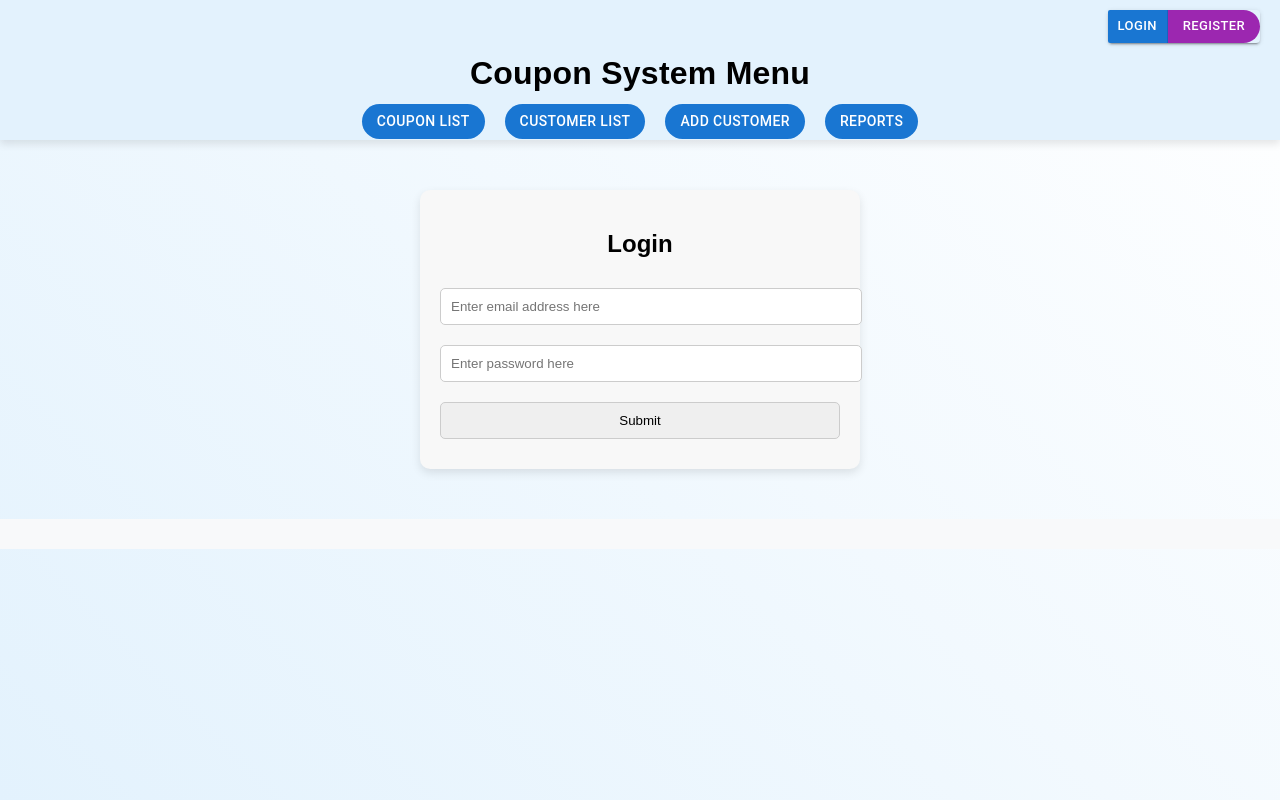
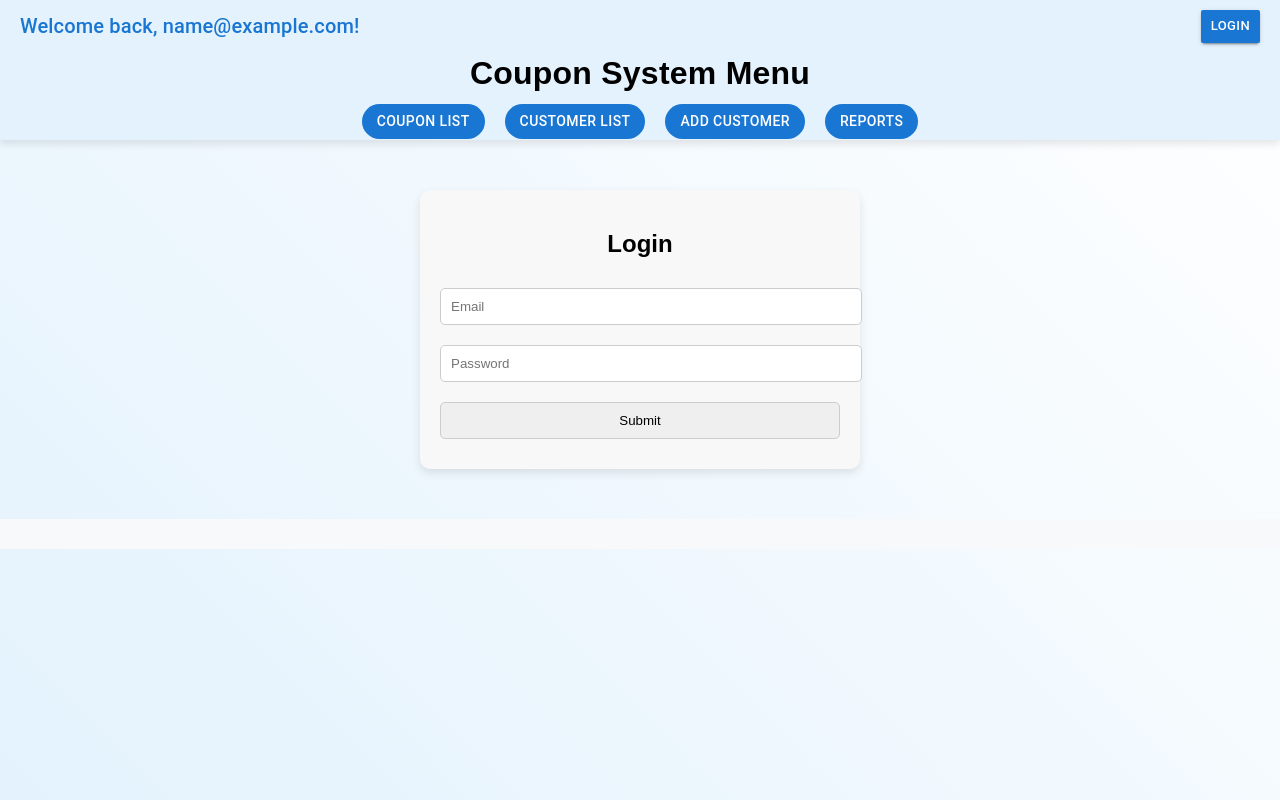
Before and after one commit to moradi12/OversightCoupons, a React (Create React App) app in the folder typescript_coupon_front/: page /login in a window 1280 px wide. Built offline with nearby package versions, Linux system fonts and the light colour scheme; sample sign-in values are in the browser's storage.

Commit message:
adding models +headers + login + main

```diff
--- a/package.json
+++ b/package.json
@@ -1,5 +1,6 @@
 {
   "dependencies": {
+    "typescript": "^5.6.3",
     "validator": "^13.12.0"
   }
 }
--- /dev/null
+++ b/typescript_coupon_front/src/Components/Layout/Context/AdminContext.tsx
@@ -0,0 +1,31 @@
+import { createContext, useState } from "react";
+import IUserContextProvider from "../../Models/IUserContextProvider";
+import { UserDetails } from "../../Models/UserDetails";
+
+export const AdminContext = createContext<IUserContextProvider>({
+  UserDetails:null,
+  setUserDetails: () => {},
+  finishProvider: false,
+  setFinishProvider: () => {},
+});
+const mockUser: UserDetails = {
+  id: 1,
+  password: "admin12345",
+  email: "admin@admin.com",
+  // any other fields required by IUser interface
+};
+
+export const AdminContextProvider = ({
+  children,
+}: {
+  children: React.ReactNode;
+}) => {
+  const [finishProvider, setFinishProvider] = useState(false);
+  const [UserDetails, setUserDetails] = useState<UserDetails | null>(mockUser); // Align state with interface
+
+  return (
+    <AdminContext.Provider value={{ UserDetails, finishProvider, setFinishProvider, setUserDetails }}>
+      {children}
+    </AdminContext.Provider>
+  );
+};
--- a/typescript_coupon_front/src/Components/Layout/Header/Header.tsx
+++ b/typescript_coupon_front/src/Components/Layout/Header/Header.tsx
@@ -1,23 +1,32 @@
-import { Box, Button, ButtonGroup } from "@mui/material";
-import { useState } from "react";
+import { Box, Button, ButtonGroup, Typography } from "@mui/material";
+import { useContext, useEffect, useState } from "react";
 import { useNavigate } from "react-router-dom";
+import { AdminContext } from "../Context/AdminContext";
 
 export function Header(): JSX.Element {
   const navigate = useNavigate();
-  const [isLogged, setIsLogged] = useState(false);
+  const [welcomeMessage, setWelcomeMessage] = useState<string>("");
+  const {finishProvider} = useContext(AdminContext);
 
-
-  /**
- * login
- */
-
+  useEffect(() => {
+    const loggedIn = localStorage.getItem("isLoggedIn");
+    if (loggedIn === "true") {
+      setWelcomeMessage(`Welcome back, ${localStorage.getItem("userEmail")}!`);
+    }
+  }, []);
 
   const handleLogin = () => {
     navigate("/login");
   };
 
-  const handleRegister = () => {
-    navigate("/register");
+  const handleLogout = () => {
+    localStorage.removeItem("isLoggedIn");
+    localStorage.removeItem("userEmail");
+    setWelcomeMessage("See you next time!");
+
+    setTimeout(() => {
+      navigate("/");
+    }, 2000);
   };
 
   return (
@@ -25,7 +34,7 @@ export function Header(): JSX.Element {
       component="header"
       sx={{
         display: "flex",
-        justifyContent: "flex-end",
+        justifyContent: "space-between",
         alignItems: "center",
         padding: "10px 20px",
         backgroundColor: "#e3f2fd",
@@ -34,7 +43,24 @@ export function Header(): JSX.Element {
         zIndex: 1000,
       }}
     >
+      <Typography variant="h6" sx={{ color: "#1976d2" }}>
+        {welcomeMessage}
+      </Typography>
       <ButtonGroup variant="contained" size="small">
+        {finishProvider ? (
+          <Button
+            color="primary"
+            onClick={handleLogout}
+            sx={{
+              backgroundColor: "#d32f2f",
+              "&:hover": { backgroundColor: "#9a0007" },
+              borderRadius: "2px",
+              padding: "5px 10px",
+            }}
+          >
+            Logout
+          </Button>
+        ) : (
           <Button
             color="primary"
             onClick={handleLogin}
@@ -47,18 +73,7 @@ export function Header(): JSX.Element {
           >
             Login
           </Button>
-        <Button
-          color="secondary"
-          onClick={handleRegister}
-          sx={{
-            backgroundColor: "#9c27b0",
-            "&:hover": { backgroundColor: "#6d1b7b" },
-            borderRadius: "20px",
-            padding: "5px 15px",
-          }}
-        >
-          Register
-        </Button>
+        )}
       </ButtonGroup>
     </Box>
   );
--- a/typescript_coupon_front/src/Components/Layout/MainLayout/MainLayout.tsx
+++ b/typescript_coupon_front/src/Components/Layout/MainLayout/MainLayout.tsx
@@ -1,10 +1,12 @@
 import { MainRoute } from "../../Pages/Route/MainRoute/MainRoute";
+import { AdminContextProvider } from "../Context/AdminContext";
 import { Footer } from "../Footer/Footer";
 import { Header } from "../Header/Header";
 import { Menu } from "../Menu/Menu";
 export function MainLayout(): JSX.Element {
   return (
     <div className="MainLayout">
+      <AdminContextProvider>
         <header>
           <Header />
         </header>
@@ -17,6 +19,7 @@ export function MainLayout(): JSX.Element {
         <footer>
           <Footer />
         </footer>
+      </AdminContextProvider>
     </div>
   );
 }
--- /dev/null
+++ b/typescript_coupon_front/src/Components/Models/IUserContextProvider.ts
@@ -0,0 +1,9 @@
+import { UserDetails } from "./UserDetails";
+
+export default interface IUserContextProvider{
+
+    UserDetails : UserDetails | null;
+    setUserDetails : (userDetails : UserDetails | null) => void;
+    finishProvider : boolean;
+    setFinishProvider : (finishProvider: boolean) => void;
+}
--- /dev/null
+++ b/typescript_coupon_front/src/Components/Pages/AddCoupon/AddCoupon.tsx
@@ -0,0 +1,6 @@
+
+export const addCoupon = () => {
+  return (
+    <div>addCoupon</div>
+  )
+}
--- a/typescript_coupon_front/src/Components/Pages/Login/Login.tsx
+++ b/typescript_coupon_front/src/Components/Pages/Login/Login.tsx
@@ -1,5 +1,6 @@
-import { useState } from "react";
+import { useContext, useState } from "react";
 import { useNavigate } from "react-router-dom";
+import { AdminContext } from "../../Layout/Context/AdminContext";
 import "./Login.css";
 
 const Login = () => {
@@ -12,11 +13,7 @@ const Login = () => {
     password: "",
     general: "",
   });
-
-
-/**
- * validate email format
- */
+  const { setFinishProvider, UserDetails } = useContext(AdminContext);
 
   const validateInputs = (): boolean => {
     const newErrors = { email: "", password: "", general: "" };
@@ -41,16 +38,17 @@ const Login = () => {
     return isValid;
   };
 
-/**
- * admin login data
- */
+  /**
+   * admin login data
+   */
 
   const handleLogin = () => {
     if (validateInputs()) {
-      if (email === "admin@admin.com" && password === "admin12345") {
+      if (email === UserDetails?.email && password === UserDetails?.password) {
         setSuccessMessage("Welcome back! Login successful");
         console.log("Login successful for:", email);
-        setTimeout(() => navigate("/"), 2000);
+        setFinishProvider(true);
+        setTimeout(() => navigate("/all"), 2000);
       } else {
         setErrors({
           ...errors,
@@ -69,9 +67,7 @@ const Login = () => {
           handleLogin();
         }}
       >
-        {" "}
         {successMessage && <p className="successLabel">{successMessage}</p>}
-        {}
         {errors.general && (
           <p className="errorLabel general">{errors.general}</p>
         )}
@@ -79,7 +75,7 @@ const Login = () => {
           <input
             type="email"
             value={email}
-            placeholder="Enter email address here"
+            placeholder="Email "
             onChange={(e) => setEmail(e.target.value)}
             required
           />
@@ -89,7 +85,7 @@ const Login = () => {
           <input
             type="password"
             value={password}
-            placeholder="Enter password here"
+            placeholder="Password "
             onChange={(e) => setPassword(e.target.value)}
             required
           />
--- a/typescript_coupon_front/src/Components/Pages/Route/MainRoute/MainRoute.tsx
+++ b/typescript_coupon_front/src/Components/Pages/Route/MainRoute/MainRoute.tsx
@@ -1,5 +1,6 @@
 import { Route, Routes } from "react-router-dom";
 import { Main } from "../../../Layout/Main/Main";
+import ProtectedRoutes from "../../../Utils/protectedRoutes";
 import AddCustomer from "../../AddCustomer/AddCustomer";
 import Login from "../../Login/Login";
 import { Page404 } from "../../Page404/Page404";
@@ -8,12 +9,14 @@ export function MainRoute(): JSX.Element {
   return (
     <div className="MainRoute">
       <Routes>
+        <Route element={<ProtectedRoutes />}>
           <Route path="/" element={<Main />} />
+          <Route path="/admin/add" element={<AddCustomer />} />
+        </Route>
+
         <Route path="/login" element={<Login />} />
-                 <Route path="/admin/add" element={<AddCustomer />} />
 
         <Route path="*" element={<Page404 />} />
-
       </Routes>
     </div>
   );
--- a/typescript_coupon_front/src/Components/Utils/AdminCommands.js
+++ b/typescript_coupon_front/src/Components/Utils/AdminCommands.js
@@ -21,25 +21,31 @@ class AdminCommands {
  * validate
  */
 
-  validateCustomerData(customerData) {
-    if (!customerData || !customerData.name || !customerData.email) {
-      throw new Error('Invalid customer data: Name and email are required!');
-    }
+validateCustomerData(customerData) {
+  if (!customerData || !customerData.email || !customerData.password) {
+    throw new Error('Invalid customer data: Email and password are required!');
   }
+}
 
 /**
- * add customer
+ * add customer done
  */
 
-  createCustomer(customerData) {
+createCustomer(customerData) {
+  try {
     this.validateCustomerData(customerData);
     console.log('Creating customer:', customerData);
+
     return this.handleRequest(
       () => api.post('/admin/add/customers', customerData),
-      'Customer created successfully:','Failed to create customer.Please try again'
+      'Customer created successfully:',
+      'Failed to create customer. Please try again.'
     );
+  } catch (error) {
+    console.error('Validation Error:', error.message);
+    throw new Error(error.message);
   }
-
+}
   /**
  * update customer
  */
--- /dev/null
+++ b/typescript_coupon_front/src/Components/Utils/protectedRoutes.tsx
@@ -0,0 +1,8 @@
+import { Navigate, Outlet } from "react-router-dom";
+
+const ProtectedRoutes = () => {
+  const user = null;
+  return user ? <Outlet /> : <Navigate to="/login" />;
+};
+
+export default ProtectedRoutes;
```
Also changed, not shown: typescript_coupon_front/src/Components/AllCoupons/AllCoupons.tsx (+4 -4 lines), typescript_coupon_front/src/Components/Pages/AddCustomer/AddCustomer.tsx (+4 -26 lines), 1 other file (tests, documents, lock files or other folders). Lines whose indentation alone changed are shown as unchanged.
